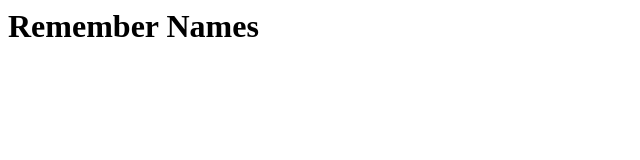
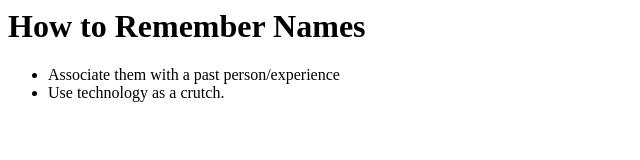
Before and after one commit to kellerchch/remembering_names_practice, a plain HTML site: page index.html in a window 1280 px wide. Shown: the whole page, without its empty margins (0-640 px from the left). Drawn offline with Linux system fonts and the light colour scheme.

Commit message:
added two ideas in a list

```diff
--- a/index.html
+++ b/index.html
@@ -6,6 +6,10 @@
     <title>Document</title>
 </head>
 <body>
-    <h1>Remember Names</h1>
+    <h1>How to Remember Names</h1>
+    <ul><li>Associate them with a past person/experience</li>
+    <li>Use technology as a crutch.
+
+    </li></ul>
 </body>
 </html>
```
